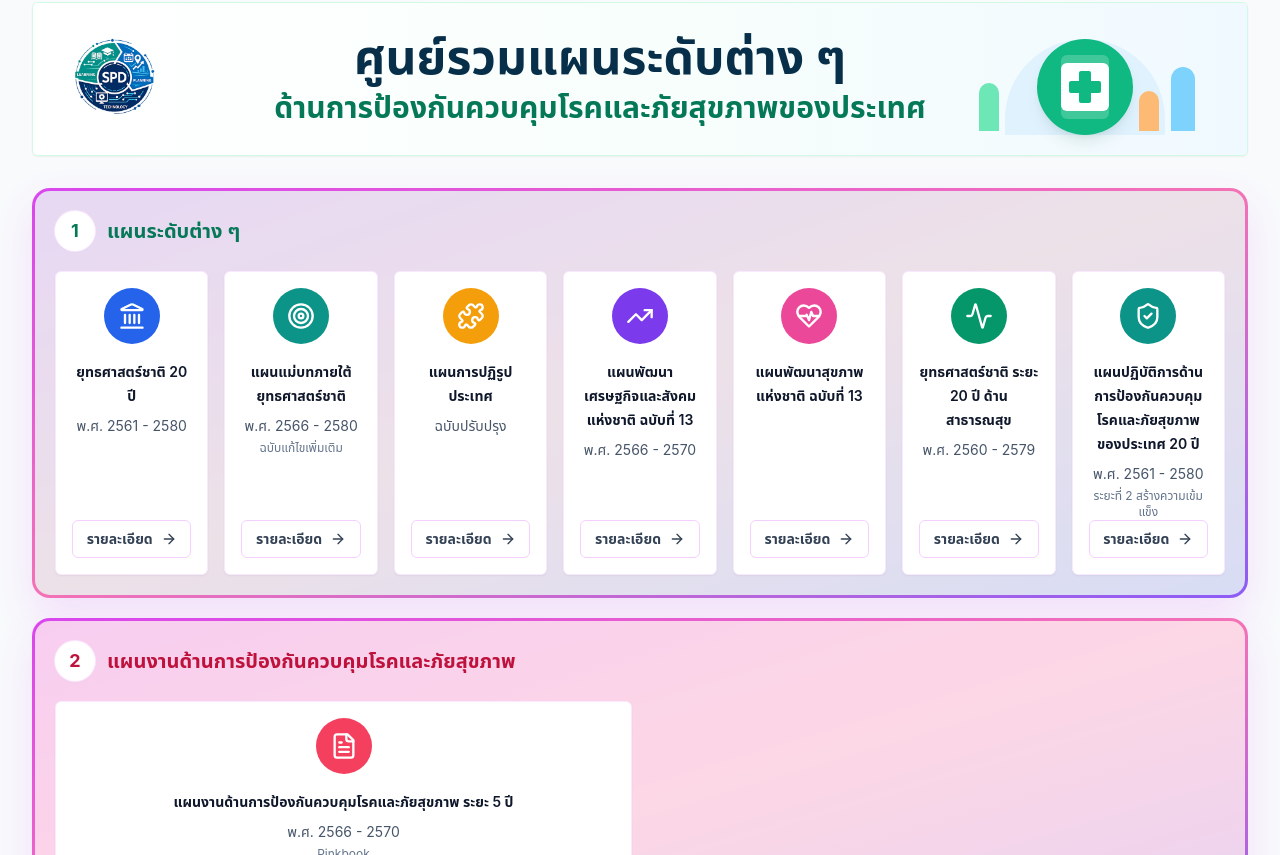
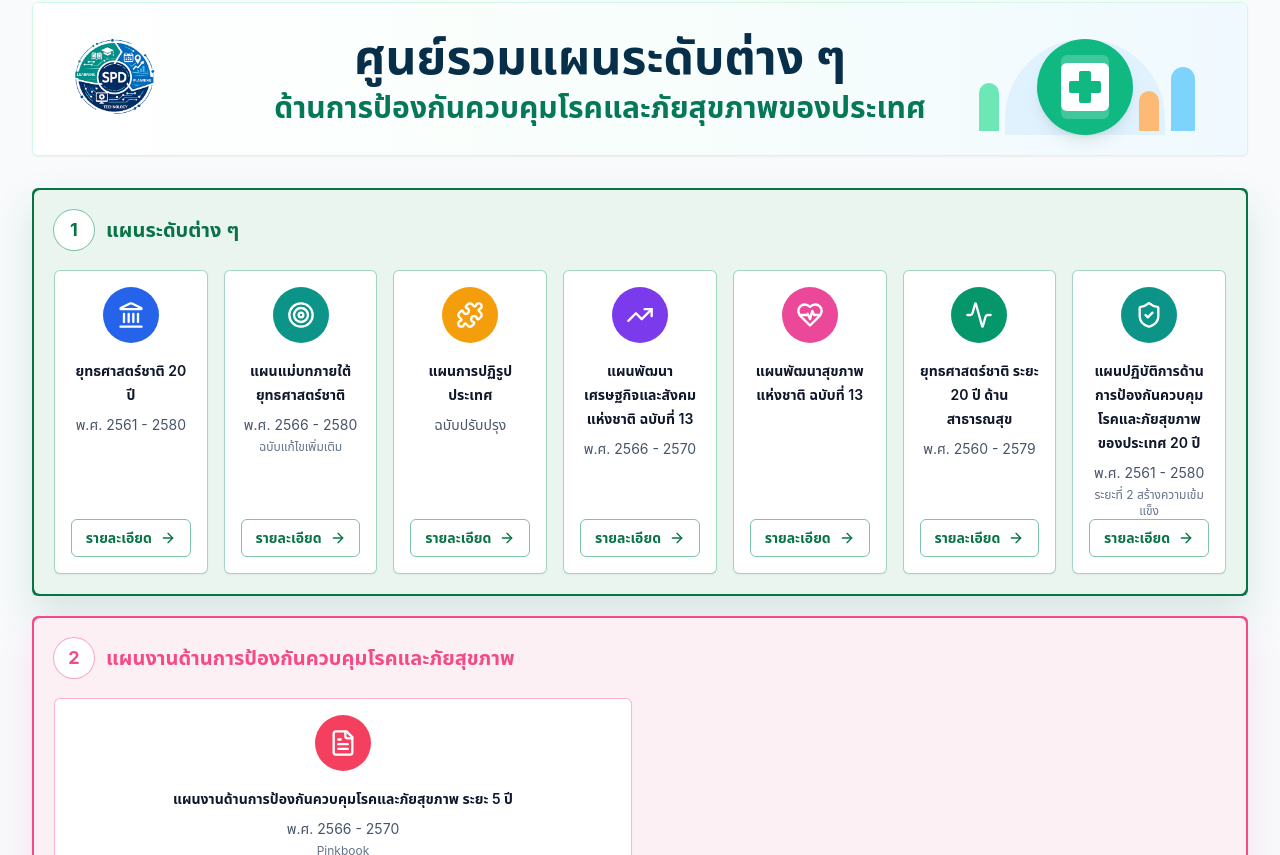
Before and after one commit to KruChetkub/PTDMS, a React (Vite) app: page /home in a window 1280 px wide. Shown: the part 945-1800 px from the top of the page. Built offline with nearby package versions, Linux system fonts and the light colour scheme; no server answers; the database is empty.

Commit message:
update project

```diff
--- a/src/features/public-home/components/HomePlanSections.tsx
+++ b/src/features/public-home/components/HomePlanSections.tsx
@@ -3,12 +3,47 @@ import { HomePlanLevelsBanner } from './HomePlanLevelsBanner';
 import { RevealOnScroll } from './RevealOnScroll';
 import type { HomePlanSection } from '../types/publicHome.types';
 
-const sectionToneClass: Record<string, string> = {
-  emerald: 'bg-emerald-50/80 text-emerald-700',
-  rose: 'bg-rose-50/80 text-rose-700',
-  blue: 'bg-sky-50/80 text-sky-700',
-  violet: 'bg-violet-50/80 text-violet-700',
-  orange: 'bg-orange-50/80 text-orange-700',
+const sectionToneClass: Record<string, { border: string; body: string; badge: string; card: string; action: string; shadow: string }> = {
+  emerald: {
+    border: 'bg-[#087446]',
+    body: 'bg-[#EAF5F0] text-[#087446]',
+    badge: 'text-[#087446] ring-[#7BC5A4]',
+    card: 'border-[#7BC5A4]/70',
+    action: 'border-[#7BC5A4] text-[#087446] hover:bg-[#EAF5F0]',
+    shadow: 'shadow-[0_18px_40px_rgba(8,116,70,0.14)]',
+  },
+  rose: {
+    border: 'bg-[#F54A85]',
+    body: 'bg-[#FDF0F5] text-[#F54A85]',
+    badge: 'text-[#F54A85] ring-[#F7A5C2]',
+    card: 'border-[#F7A5C2]/80',
+    action: 'border-[#F7A5C2] text-[#F54A85] hover:bg-[#FDF0F5]',
+    shadow: 'shadow-[0_18px_40px_rgba(245,74,133,0.14)]',
+  },
+  blue: {
+    border: 'bg-[#2A7DDA]',
+    body: 'bg-[#EEF5FD] text-[#2A7DDA]',
+    badge: 'text-[#2A7DDA] ring-[#A7C9F0]',
+    card: 'border-[#A7C9F0]/80',
+    action: 'border-[#A7C9F0] text-[#2A7DDA] hover:bg-[#EEF5FD]',
+    shadow: 'shadow-[0_18px_40px_rgba(42,125,218,0.14)]',
+  },
+  violet: {
+    border: 'bg-[#6E42C1]',
+    body: 'bg-[#F3EFFB] text-[#6E42C1]',
+    badge: 'text-[#6E42C1] ring-[#C8B4E8]',
+    card: 'border-[#C8B4E8]/80',
+    action: 'border-[#C8B4E8] text-[#6E42C1] hover:bg-[#F3EFFB]',
+    shadow: 'shadow-[0_18px_40px_rgba(110,66,193,0.14)]',
+  },
+  orange: {
+    border: 'bg-[#F57C00]',
+    body: 'bg-[#FFF4EC] text-[#F57C00]',
+    badge: 'text-[#F57C00] ring-[#F9C28A]',
+    card: 'border-[#F9C28A]/80',
+    action: 'border-[#F9C28A] text-[#F57C00] hover:bg-[#FFF4EC]',
+    shadow: 'shadow-[0_18px_40px_rgba(245,124,0,0.14)]',
+  },
 };
 
 type HomePlanSectionsProps = {
@@ -23,15 +58,18 @@ export function HomePlanSections({ sections, logoUrl }: HomePlanSectionsProps) {
         <HomePlanLevelsBanner logoUrl={logoUrl} />
 
         <div className="mt-8 grid gap-5">
-          {sections.map((section, sectionIndex) => (
+          {sections.map((section, sectionIndex) => {
+            const tone = sectionToneClass[section.tone] || sectionToneClass.emerald;
+
+            return (
               <RevealOnScroll key={section.id} delayMs={sectionIndex * 140}>
                 <article
                   id={section.id === 'plan-levels' ? undefined : section.id}
-                className="scroll-mt-24 rounded-[18px] bg-gradient-to-br from-fuchsia-500 via-pink-400 to-violet-500 p-[3px] shadow-[0_18px_40px_rgba(217,70,239,0.14)]"
+                  className={`scroll-mt-24 rounded-md p-[2px] ${tone.border} ${tone.shadow}`}
                 >
-                <div className={`rounded-[15px] p-4 sm:p-5 ${sectionToneClass[section.tone] || sectionToneClass.emerald}`}>
+                  <div className={`rounded-md p-4 sm:p-5 ${tone.body}`}>
                   <div className="flex flex-wrap items-center gap-3">
-                    <span className="flex h-10 w-10 items-center justify-center rounded-full bg-white text-lg font-bold shadow-sm ring-1 ring-fuchsia-100">
+                    <span className={`flex h-10 w-10 items-center justify-center rounded-full bg-white text-lg font-bold shadow-sm ring-1 ${tone.badge}`}>
                       {section.number}
                     </span>
                     <h3 className="text-xl font-semibold tracking-normal">{section.title}</h3>
@@ -48,7 +86,7 @@ export function HomePlanSections({ sections, logoUrl }: HomePlanSectionsProps) {
                       return (
                         <div
                           key={`${section.id}-${card.title}`}
-                          className="flex min-h-64 flex-col rounded-md border border-fuchsia-100 bg-white p-4 text-center text-slate-900 shadow-sm"
+                          className={`flex min-h-64 flex-col rounded-md border bg-white p-4 text-center text-slate-900 shadow-sm ${tone.card}`}
                         >
                           <div className={`mx-auto flex h-14 w-14 items-center justify-center rounded-full ${card.color} text-white`}>
                             <Icon className="h-7 w-7" aria-hidden="true" />
@@ -60,7 +98,7 @@ export function HomePlanSections({ sections, logoUrl }: HomePlanSectionsProps) {
                             {...(card.pdfUrl
                               ? { href: card.pdfUrl, target: '_blank', rel: 'noreferrer' }
                               : { type: 'button' })}
-                            className="mt-auto inline-flex items-center justify-center gap-2 rounded-md border border-fuchsia-200 px-3 py-2 text-sm font-semibold text-slate-700 transition hover:bg-fuchsia-50 hover:text-fuchsia-700"
+                            className={`mt-auto inline-flex items-center justify-center gap-2 rounded-md border px-3 py-2 text-sm font-semibold transition ${tone.action}`}
                           >
                             {card.actionLabel}
                             <ArrowRight className="h-4 w-4" aria-hidden="true" />
@@ -72,7 +110,8 @@ export function HomePlanSections({ sections, logoUrl }: HomePlanSectionsProps) {
                 </div>
                 </article>
               </RevealOnScroll>
-          ))}
+            );
+          })}
         </div>
       </div>
     </section>
--- a/src/features/public-home/components/HomeQuickNav.tsx
+++ b/src/features/public-home/components/HomeQuickNav.tsx
@@ -3,6 +3,15 @@ import { scrollToHomeSection } from '../utils/scrollToHomeSection';
 
 type HomeQuickNavProps = {
   items: HomeQuickNavItem[];
+};
+
+const quickNavToneClass: Record<string, string> = {
+  'plan-levels': 'border-[#7BC5A4] text-[#087446] hover:bg-[#EAF5F0]',
+  'disease-control-plan': 'border-[#F7A5C2] text-[#F54A85] hover:bg-[#FDF0F5]',
+  'annual-guidelines': 'border-[#A7C9F0] text-[#2A7DDA] hover:bg-[#EEF5FD]',
+  'risk-management': 'border-[#C8B4E8] text-[#6E42C1] hover:bg-[#F3EFFB]',
+  'executive-policy': 'border-[#F9C28A] text-[#F57C00] hover:bg-[#FFF4EC]',
+  'public-news': 'border-slate-300 text-slate-700 hover:bg-slate-50',
 };
 
 export function HomeQuickNav({ items }: HomeQuickNavProps) {
@@ -17,7 +26,9 @@ export function HomeQuickNav({ items }: HomeQuickNavProps) {
                 key={item.targetId}
                 type="button"
                 onClick={() => scrollToHomeSection(item.targetId)}
-                className="inline-flex min-w-max items-center gap-2 rounded-md border border-fuchsia-200 bg-white px-4 py-3 text-sm font-semibold text-slate-700 transition hover:bg-fuchsia-50 hover:text-fuchsia-700"
+                className={`inline-flex min-w-max items-center gap-2 rounded-md border bg-white px-4 py-3 text-sm font-semibold transition ${
+                  quickNavToneClass[item.targetId] || quickNavToneClass['public-news']
+                }`}
               >
                 <Icon className="h-4 w-4" aria-hidden="true" />
                 {item.label}
```
Also changed, not shown: 1 other file (tests, documents, lock files or other folders). Lines whose indentation alone changed are shown as unchanged.
